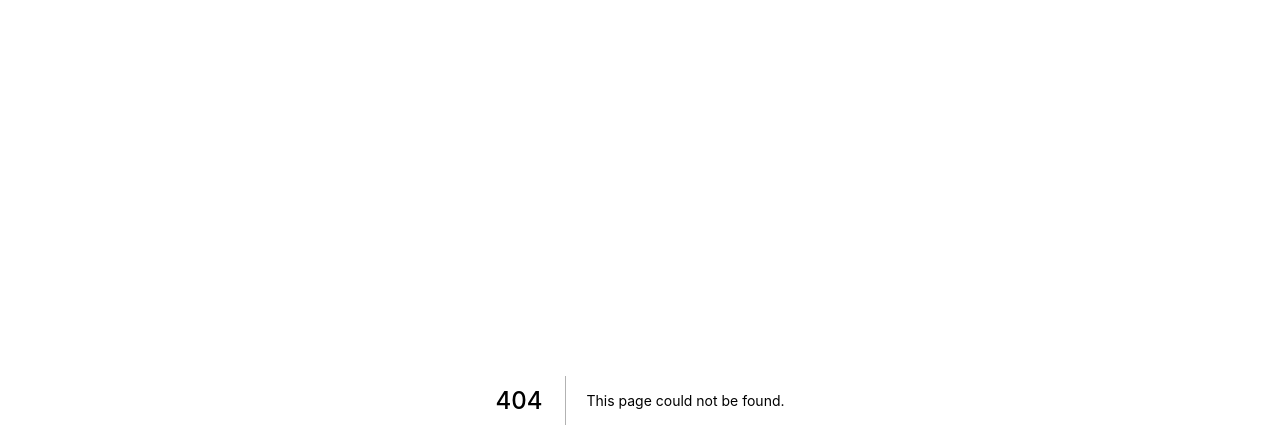
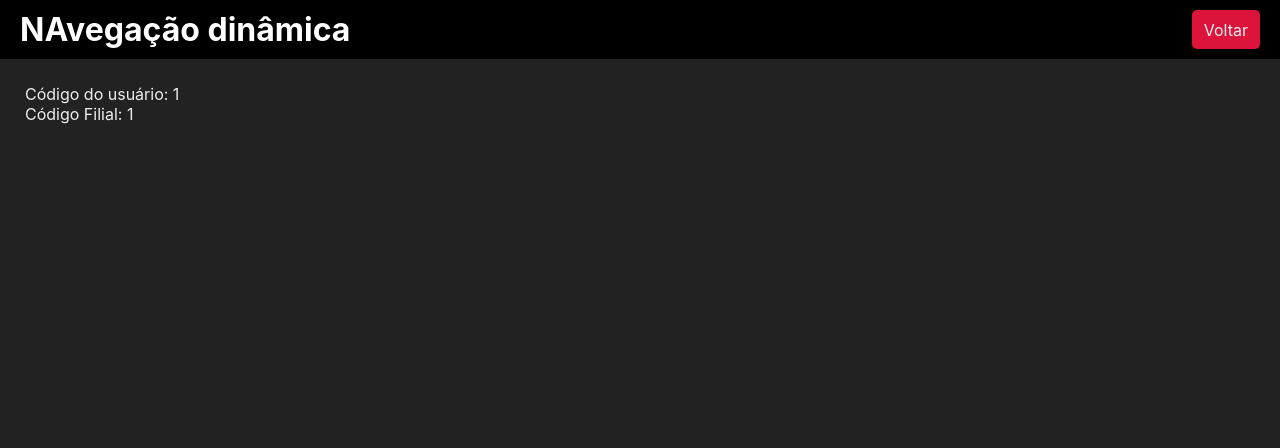
Before and after one commit to GuilCMattos/fundamentsNextJs, a Next.js app: page /client/1/1 in a window 1280 px wide. Before the commit this address had no page. Shown: the top 448 px of the page. Built offline with nearby package versions, Linux system fonts and the light colour scheme.

Commit message:
add: dinamic nav

```diff
--- /dev/null
+++ b/src/pages/client/[filial]/[code].jsx
@@ -0,0 +1,22 @@
+import Layout from '../../../components/Layout'
+
+import { useRouter } from "next/router"
+import { useEffect } from "react";
+
+export default function clientCode() {
+
+    const router = useRouter();
+    useEffect(()=> {
+        console.log(router.query.code)
+    }, [])
+
+    return (
+        <Layout title="NAvegação dinâmica">
+            <div>Código do usuário: {router.query.code}</div>
+            <div>
+                Código Filial: {router.query.filial}
+            </div>
+
+        </Layout>
+    )
+}
--- a/src/pages/index.jsx
+++ b/src/pages/index.jsx
@@ -1,7 +1,9 @@
 
 import Nav from "../components/Nav"
 
+
 export default function Home() {
+
 
     return (
         <div style={{
@@ -15,6 +17,7 @@ export default function Home() {
        <Nav text='App' destino="/app" cor="darkviolet"></Nav>
        <Nav text='Jsx' destino="/jsx" cor="crimson"></Nav>
        <Nav text='Nav' destino="/nav/" cor="crimson"></Nav>
+       <Nav text='Código ' destino="/client/sp/321" cor="darkblue"></Nav>
         </div>
     )
 }
```
